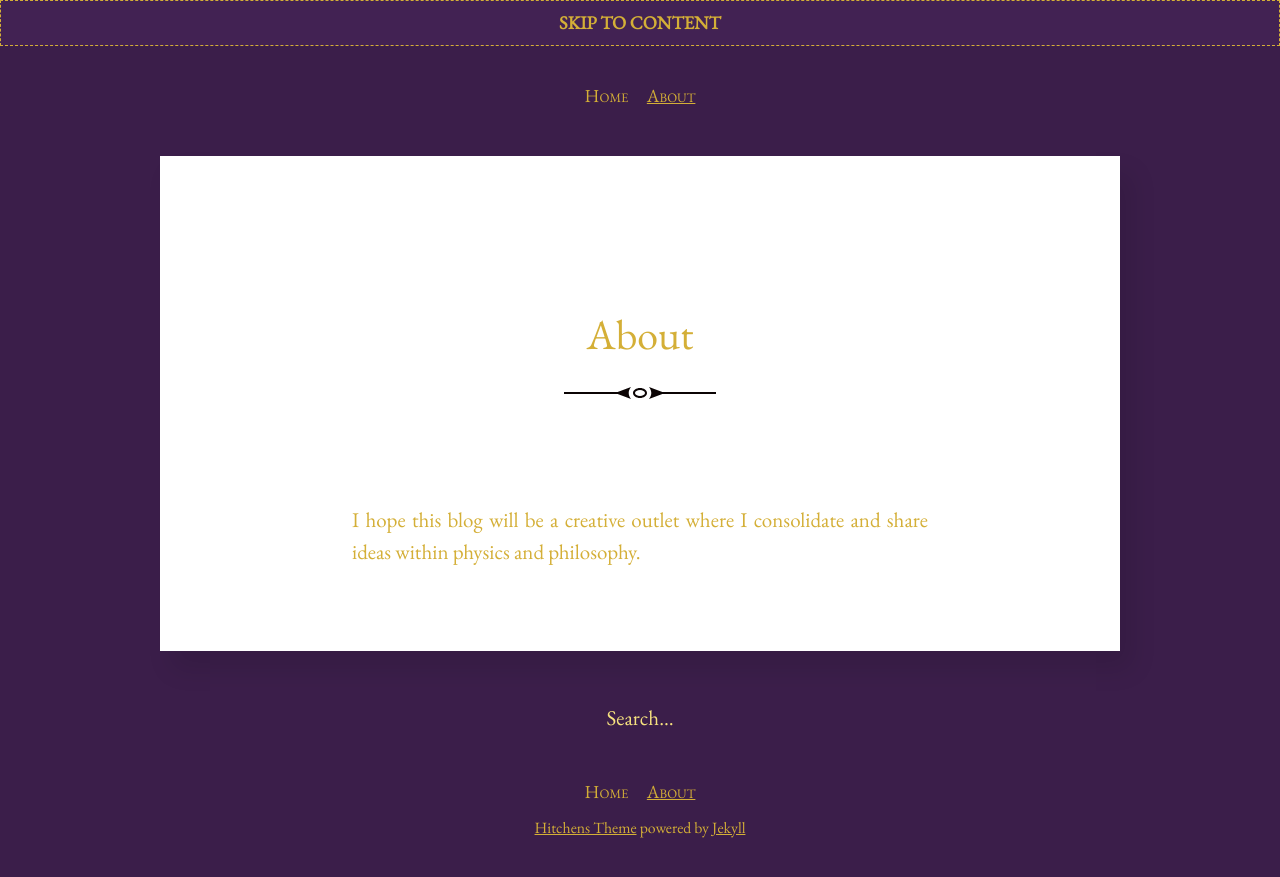
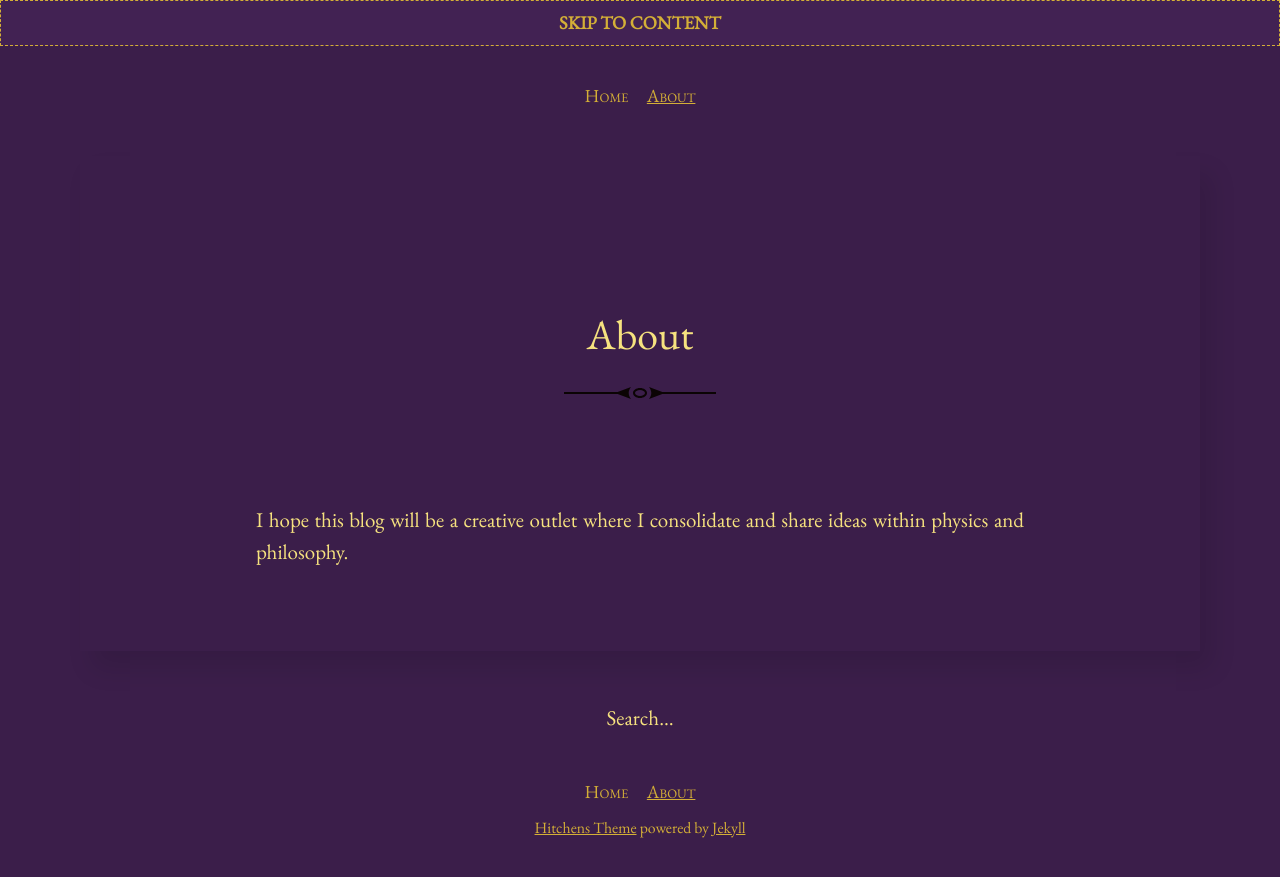
Before and after one commit to GangaSM/Meditations-on-Second-Philosophy, a Jekyll site: the page built from about.md, in a window 1280 px wide. Shown: the top 877 px of the page. Built offline with Jekyll 4.4.1, drawn with Linux system fonts in a browser that asks for light colours.

Commit message:
Update _article.scss

```diff
--- a/_sass/_article.scss
+++ b/_sass/_article.scss
@@ -1,7 +1,8 @@
 .post {
-  background: white;
+  background: #3b1e4a;
+  color: #f6e27f;
   margin: 2em auto;
-  max-width: 60rem;
+  max-width: 70rem;
   padding: 2em 0;
   box-shadow: 12px 18px 24px rgba(darken($brand-color, 50%), .1);
 }
@@ -9,7 +10,7 @@
 .post > * {
   margin-left: auto;
   margin-right: auto;
-  max-width: 36rem;
+  max-width: 48rem;
   padding: 0 1em;
 }
 
```
